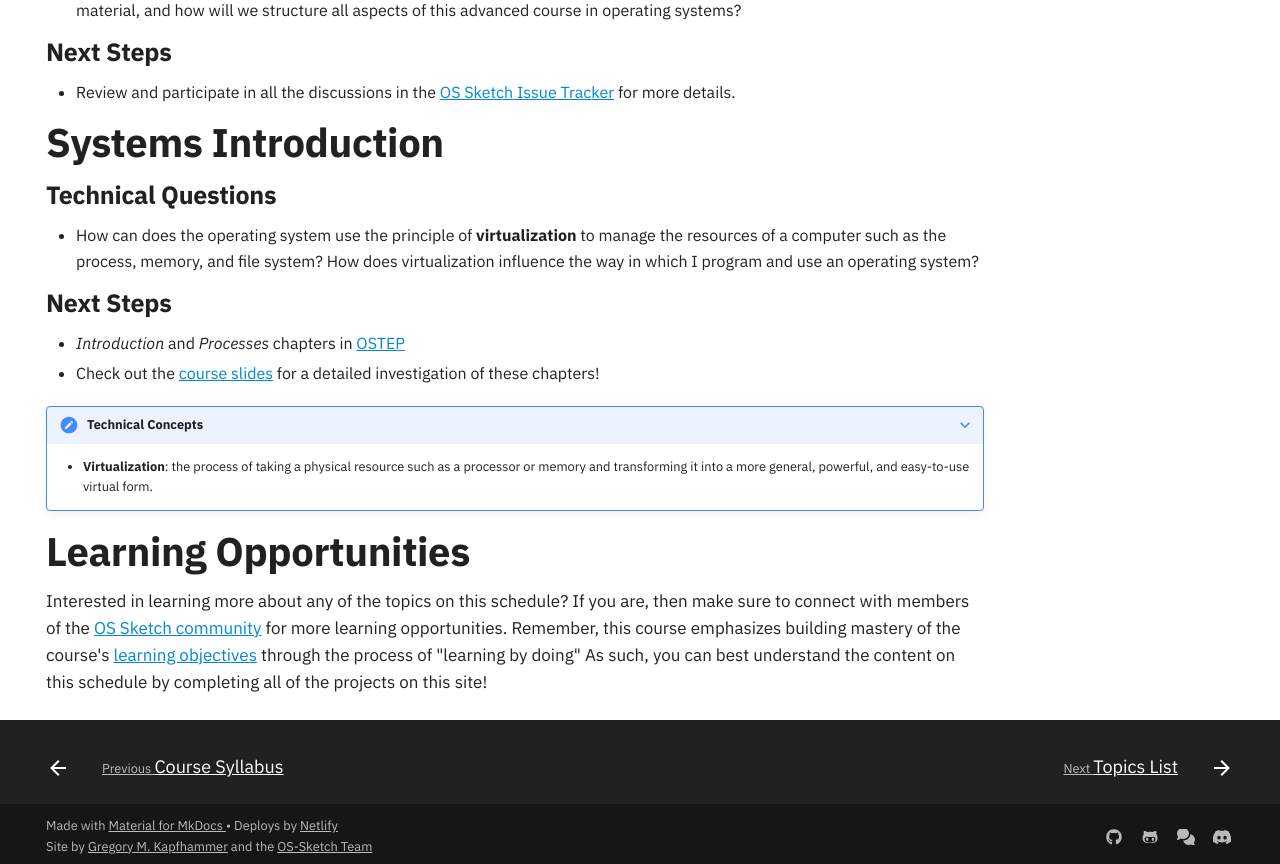
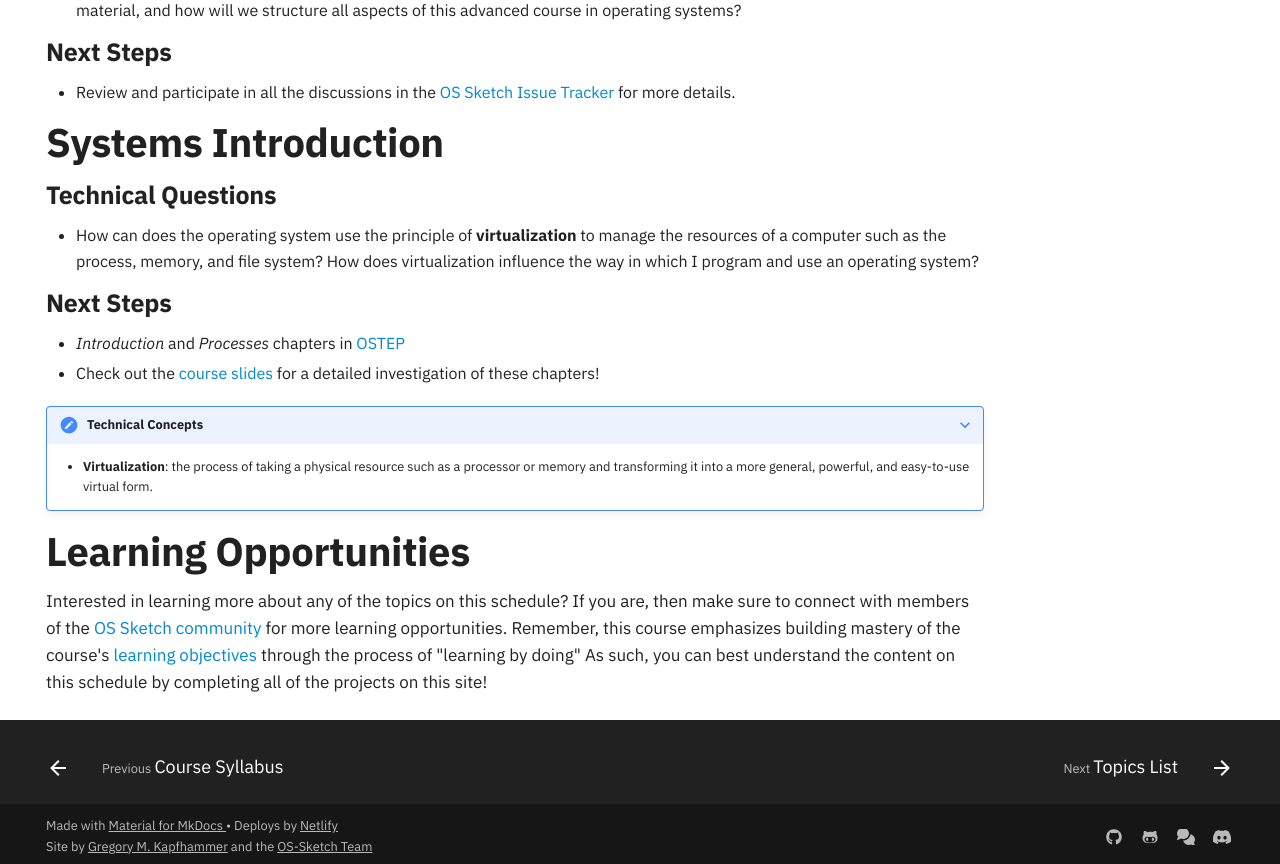
Before and after one commit to OS-Sketch/www.os-sketch.com, an MkDocs documentation site: the page built from docs/operating-systems/schedule.md, in a window 1280 px wide and 1273 px high. Shown: the part 404-1268 px from the top of the window. Built offline with MkDocs 1.6.1 and Material for MkDocs 9.7.7, drawn with Linux system fonts in a browser that asks for light colours.

Commit message:
fix: Stop using text-decoration underline overall and customize for header and footer only in extra.css.

```diff
--- a/docs/stylesheets/extra.css
+++ b/docs/stylesheets/extra.css
@@ -17,8 +17,8 @@
     color: var(--md-footer-fg-color--light);
 }
 
-a {
-    text-decoration: underline;
+.md-footer__title {
+  text-decoration: none!important;
 }
 
 .md-tabs__link {
@@ -34,6 +34,7 @@ a {
 }
 
 .md-source-file__notify a {
+  text-decoration: underline;
   color: #fff!important;
 }
 
```
